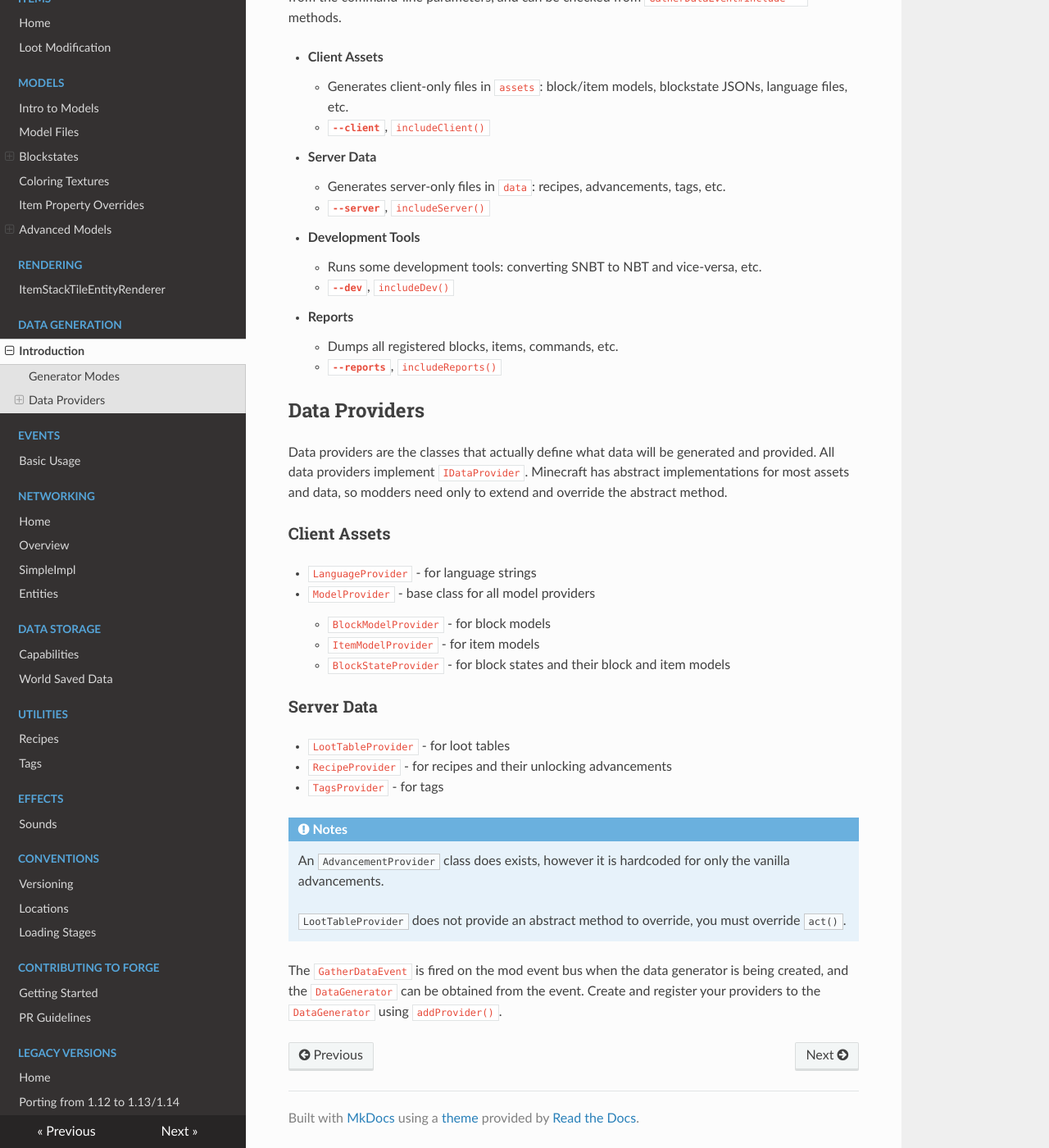
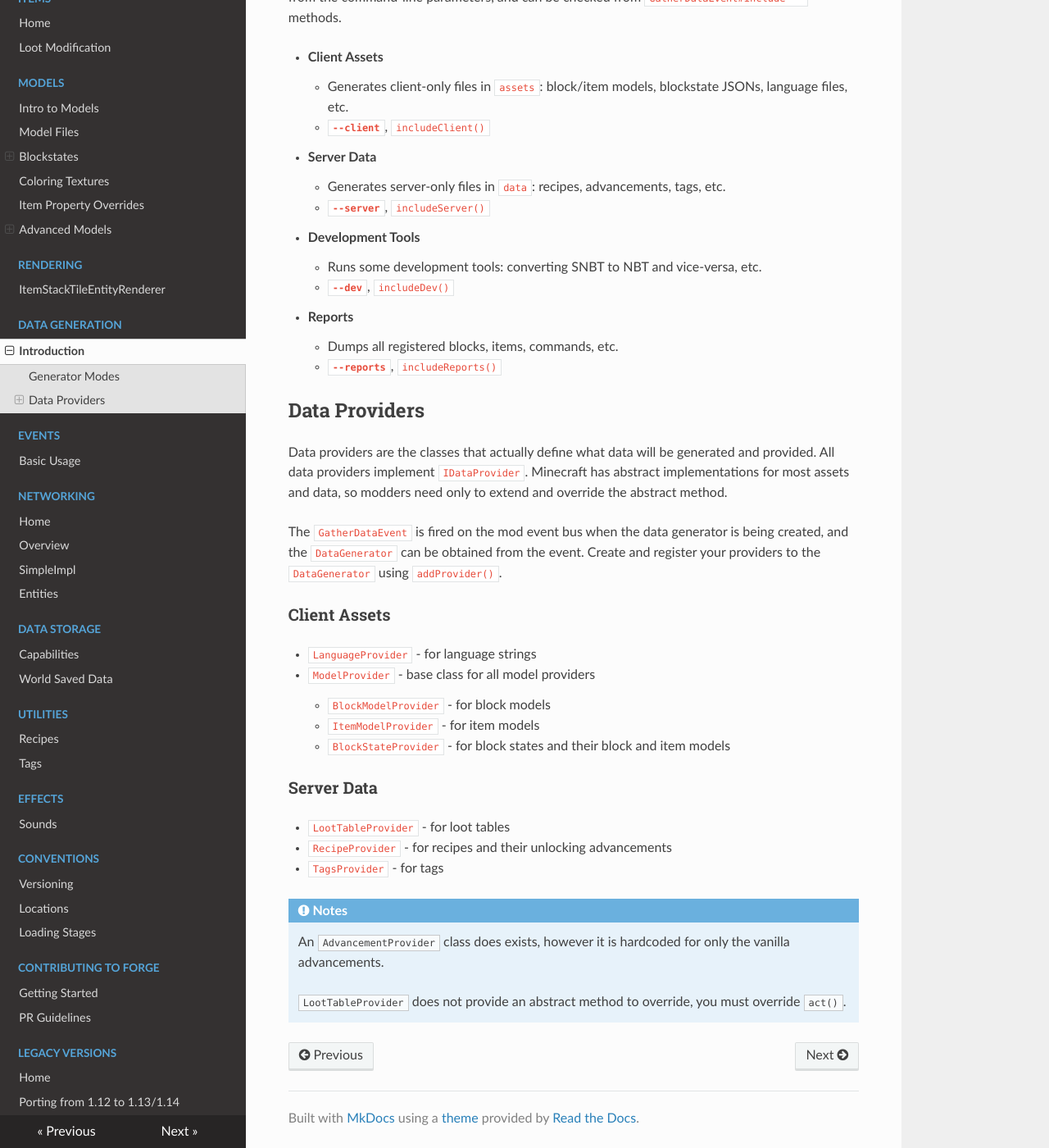
Before and after one commit to MinecraftForge/Documentation, an MkDocs documentation site: the page built from docs/datagen/intro.md, in a window 1280 px wide and 1400 px high, scrolled down 523 px. Shown: the whole window at 82% size. Built offline with MkDocs 1.6.1, drawn with Linux system fonts in a browser that asks for light colours; nearby versions of some CDN libraries; part of the change alters nothing that is shown.

```diff
--- a/docs/datagen/intro.md
+++ b/docs/datagen/intro.md
@@ -31,6 +31,8 @@ Data Providers
 Data providers are the classes that actually define what data will be generated and provided. All data providers implement `IDataProvider`.
 Minecraft has abstract implementations for most assets and data, so modders need only to extend and override the abstract method.
 
+The `GatherDataEvent` is fired on the mod event bus when the data generator is being created, and the `DataGenerator` can be obtained from the event. Create and register your providers to the `DataGenerator` using `addProvider()`.
+
 ### Client Assets
   * `LanguageProvider` - for language strings
   * `ModelProvider` - base class for all model providers
@@ -47,5 +49,3 @@ Minecraft has abstract implementations for most assets and data, so modders need
 	An `AdvancementProvider` class does exists, however it is hardcoded for only the vanilla advancements.
 
 	`LootTableProvider` does not provide an abstract method to override, you must override `act()`.
-
-The `GatherDataEvent` is fired on the mod event bus when the data generator is being created, and the `DataGenerator` can be obtained from the event. Create and register your providers to the `DataGenerator` using `addProvider()`.
```
